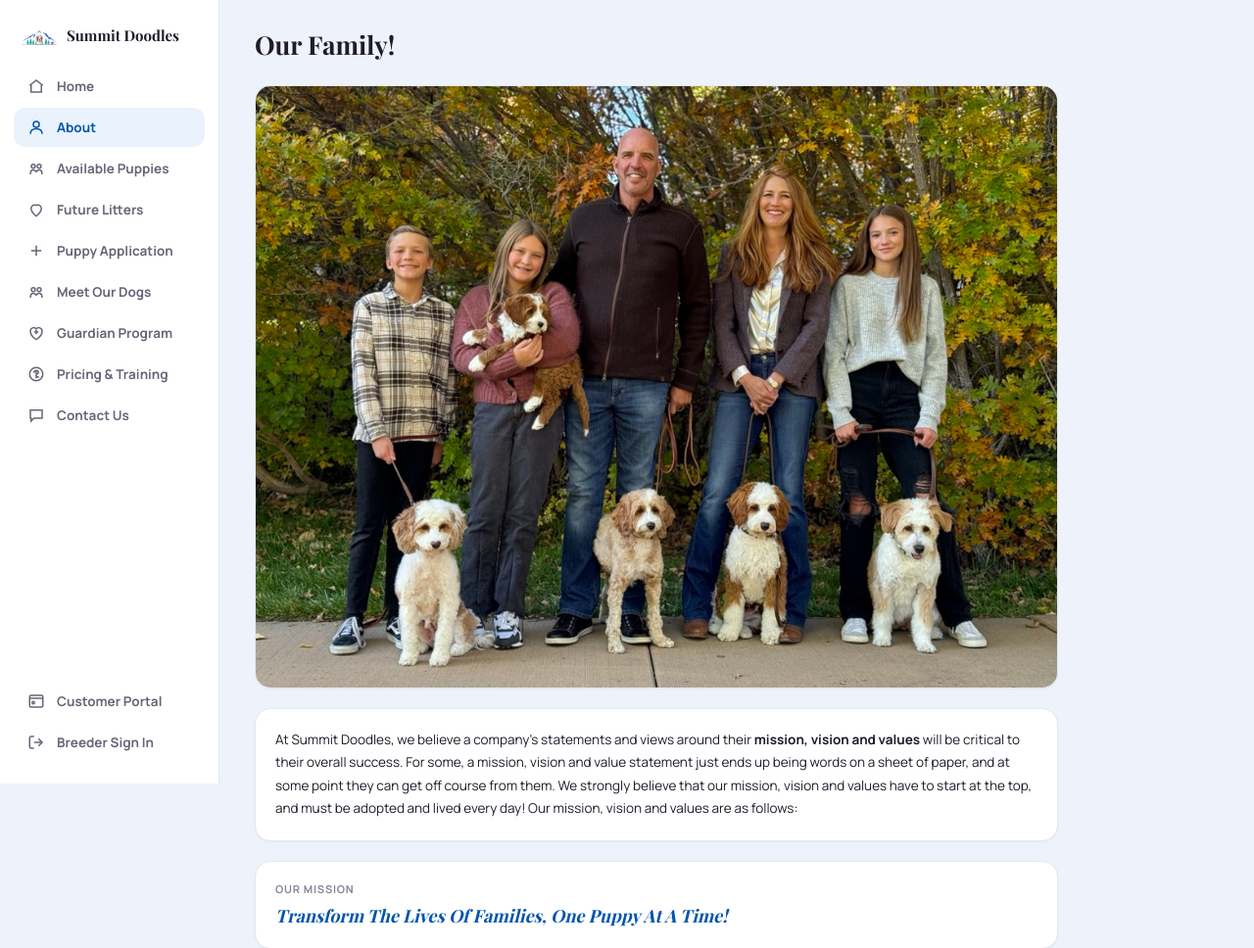
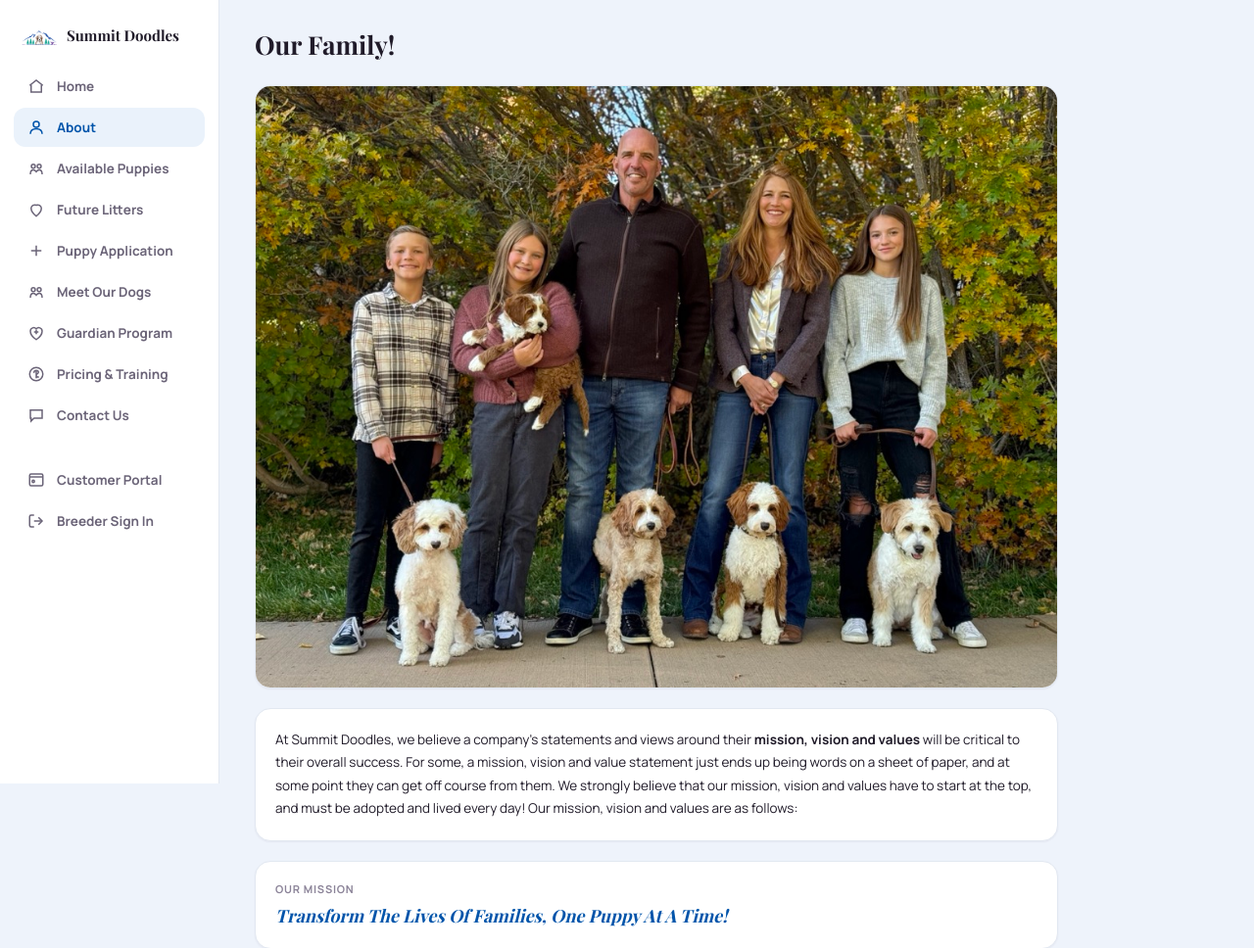
Before and after one commit to faceoff0417/summit-doodles-app, a Flask app: page /about in a window 1280 px wide. Shown: the top 968 px of the page at 98% size. Run offline with Flask 3, Linux system fonts and the light colour scheme; data that the repository does not hold is empty.

Commit message:
Shrink sidebar footer gap so the whole sidebar fits on screen
.sidebar-spacer was flex:1, stretching to fill all leftover vertical
space and pushing Customer Portal / Breeder Sign In (and on the admin
side, View public site / Log out) down past the visible screen on
taller viewports. Now a fixed 24px gap instead.

```diff
--- a/static/css/style.css
+++ b/static/css/style.css
@@ -105,7 +105,7 @@ tr:hover td { background:#FBFAFD; }
 .navitem:hover { background:#F8F6FB; color:var(--ink); }
 .navitem.active { background:var(--purple-tint); color:var(--purple); }
 .navitem .count { margin-left:auto; background:var(--orange-tint); color:var(--orange); font-size:10.5px; font-weight:800; padding:2px 7px; border-radius:999px; }
-.sidebar-spacer { flex:1; }
+.sidebar-spacer { flex:0 0 auto; height:24px; }
 .nav-section { font-size:10.5px; font-weight:800; letter-spacing:0.08em; text-transform:uppercase; color:var(--faint); padding:16px 14px 6px; }
 
 .checklist-item { display:flex; align-items:center; gap:10px; padding:12px 14px; }
```
